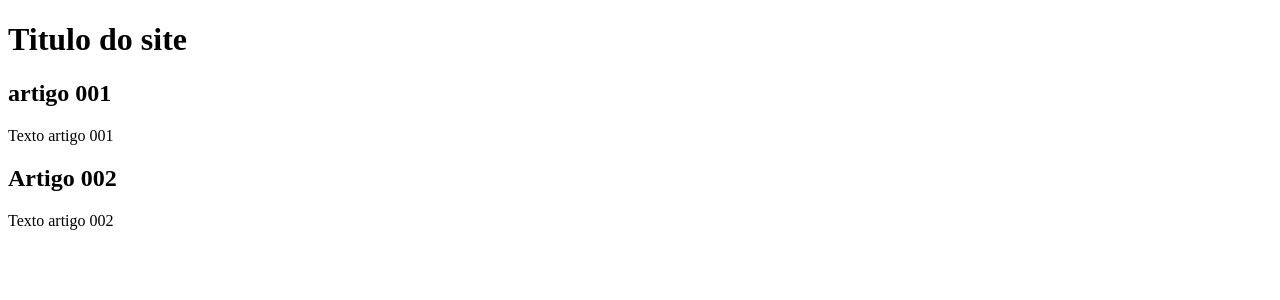
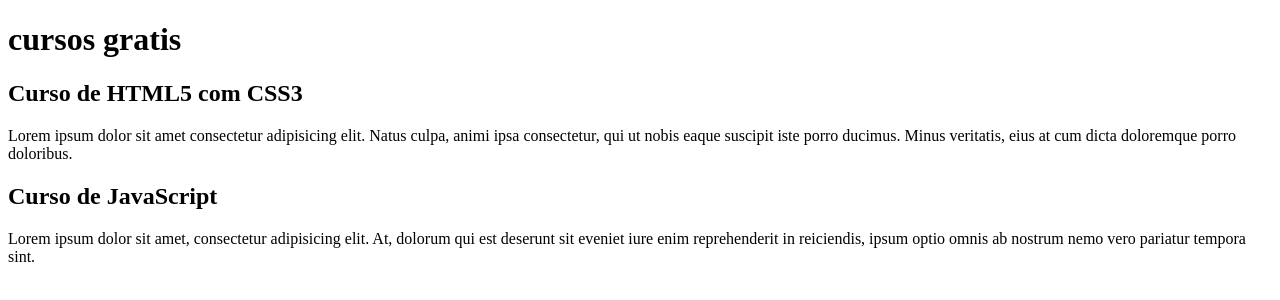
Before and after one commit to leonardocarMS/projeto-site, a plain HTML site: page index.html in a window 1280 px wide. Drawn offline with Linux system fonts and the light colour scheme.

Commit message:
escrevi novo conteúdo

```diff
--- a/index.html
+++ b/index.html
@@ -10,14 +10,14 @@
 <body>
 
     <main>
-        <h1>Titulo do site</h1>
+        <h1>cursos gratis</h1>
         <header>
-            <h2>artigo 001</h2>
-            <p>Texto artigo 001</p>
+            <h2>Curso de HTML5 com CSS3</h2>
+            <p>Lorem ipsum dolor sit amet consectetur adipisicing elit. Natus culpa, animi ipsa consectetur, qui ut nobis eaque suscipit iste porro ducimus. Minus veritatis, eius at cum dicta doloremque porro doloribus.</p>
             <article>
             </article>
-            <h2>Artigo 002</h2>
-            <p>Texto artigo 002</p>
+            <h2>Curso de JavaScript</h2>
+            <p>Lorem ipsum dolor sit amet, consectetur adipisicing elit. At, dolorum qui est deserunt sit eveniet iure enim reprehenderit in reiciendis, ipsum optio omnis ab nostrum nemo vero pariatur tempora sint.</p>
         </header>
     </main>
 
```
